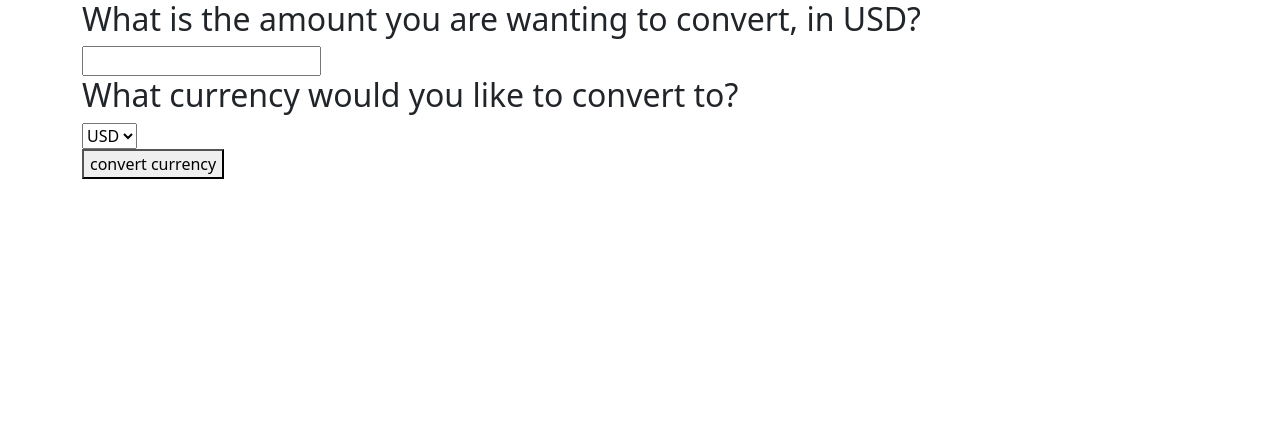
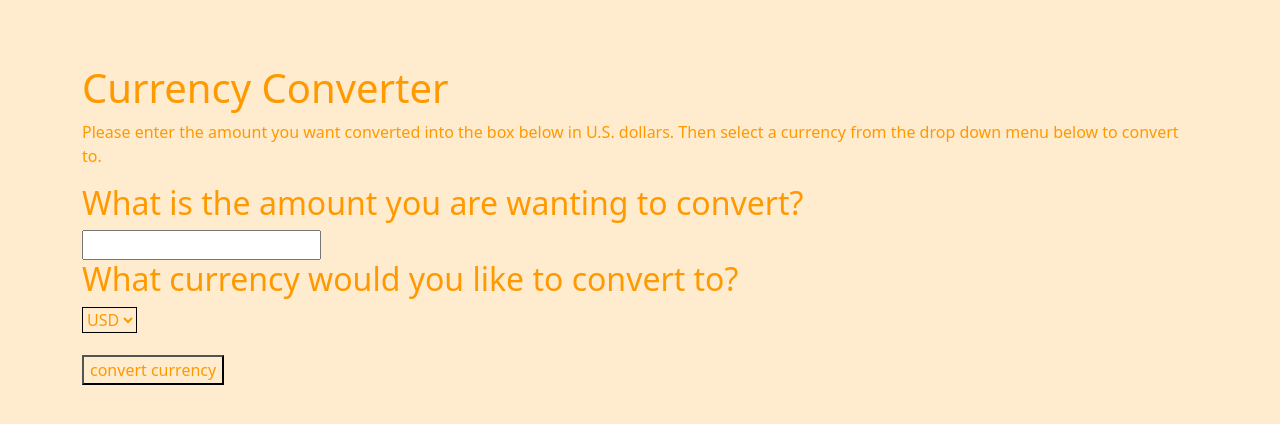
Before and after one commit to ellehailu/Currency-converter, a website built with webpack: page src/index.html in a window 1280 px wide. Built offline with nearby package versions, Linux system fonts and the light colour scheme.

Commit message:
add some styling updates to stylesheet

```diff
--- a/src/css/styles.css
+++ b/src/css/styles.css
@@ -1,39 +1,21 @@
-/* body {
-    background-image: url("https://preview.redd.it/national-park-4k-3840x2160-by-a-i-v0-g4crddfnmt9a1.jpg?auto=webp&s=5e92a3bb0952435a962a9071dc0f6e4bcf95d996");
-    background-repeat: no-repeat;
-    background-size: cover;
-    text-align: center;
-    font-size: large;
-  }
-
-.container{
-  font-family: 'Franklin Gothic Medium';
-  border-style: solid;
-  padding: 10px;
-  text-align: center;
-  background-color: rgba(245, 131, 17, 0.868);
-  margin-top: 20px;
-  border-radius: 10px;
-}
-h1{
-   color: white;
-}
- img {
-  width: 500px;
-  align-items: center;
-  margin-bottom: 20px;
+body{
+  background-color:blanchedalmond;
+  margin-top: 5%;
+  color: rgb(255, 153, 0);
 }
 
-a {
-  color:rgb(114, 23, 11)
+#exchangeCurrency{
+  background-color:  blanchedalmond;
+  border-color: black;
+  color:rgb(255, 153, 0);
+}
+#button{
+  margin-top: 2%;
+  background-color: blanchedalmond;
+  color:rgb(255, 153, 0);
 }
 
-li {
-  list-style-position: inside;
-  text-align: left;
+#results{
+  margin-left: 50%;
+  padding-left: 50%;
 }
-
-.results {
-  margin: 5%;
-}
- */
--- a/src/index.html
+++ b/src/index.html
@@ -2,13 +2,15 @@
 <html lang="en">
 
 <head>
-  <title>Document</title>
+  <title>Currency Converter</title>
 </head>
 
 <body>
   <div class="container">
+    <h1>Currency Converter</h1>
+    <p>Please enter the amount you want converted into the box below in U.S. dollars. Then select a currency from the drop down menu below to convert to.</p>
     <form id="userInput">
-      <h2>What is the amount you are wanting to convert, in USD?</h2>
+      <h2>What is the amount you are wanting to convert?</h2>
       <input type="number" id="amount" name="amount" min="0" step="0.01">
       <h2> What currency would you like to convert to? </h1>
       <select id="exchangeCurrency">
@@ -18,10 +20,10 @@
         <option value="GBP">GBP</option>
         <option value="PEN">PEN</option>
       </select>
-      <br><button type="submit">convert currency</button>
+      <br><button type="submit" id="button">convert currency</button>
     </form>
   </div>
-  <div class='container' id='results'>
+  <div id='results'>
     <p id='resultsMessage'></p>
   </div>
 </body>
--- a/src/index.js
+++ b/src/index.js
@@ -23,7 +23,7 @@ function printElements(amount,response, exchangeCurrency){
     console.log(newAmount);
     let p = document.createElement('p');
     document.body.append(p);
-    p.innerText = `The current conversion rate from USD to ${exchangeCurrency} is ${((response.conversion_rate).toFixed(2))}. ${amount}USD is ${newAmount} ${exchangeCurrency}.`;
+    p.innerText = `The current conversion rate from USD to ${exchangeCurrency} is ${((response.conversion_rate).toFixed(2))}. \n${amount} USD is ${newAmount} ${exchangeCurrency}.`;
     // return newAmount;
 
     //multiply user amount input by the conversion rate to calculate the converted rate.
```
